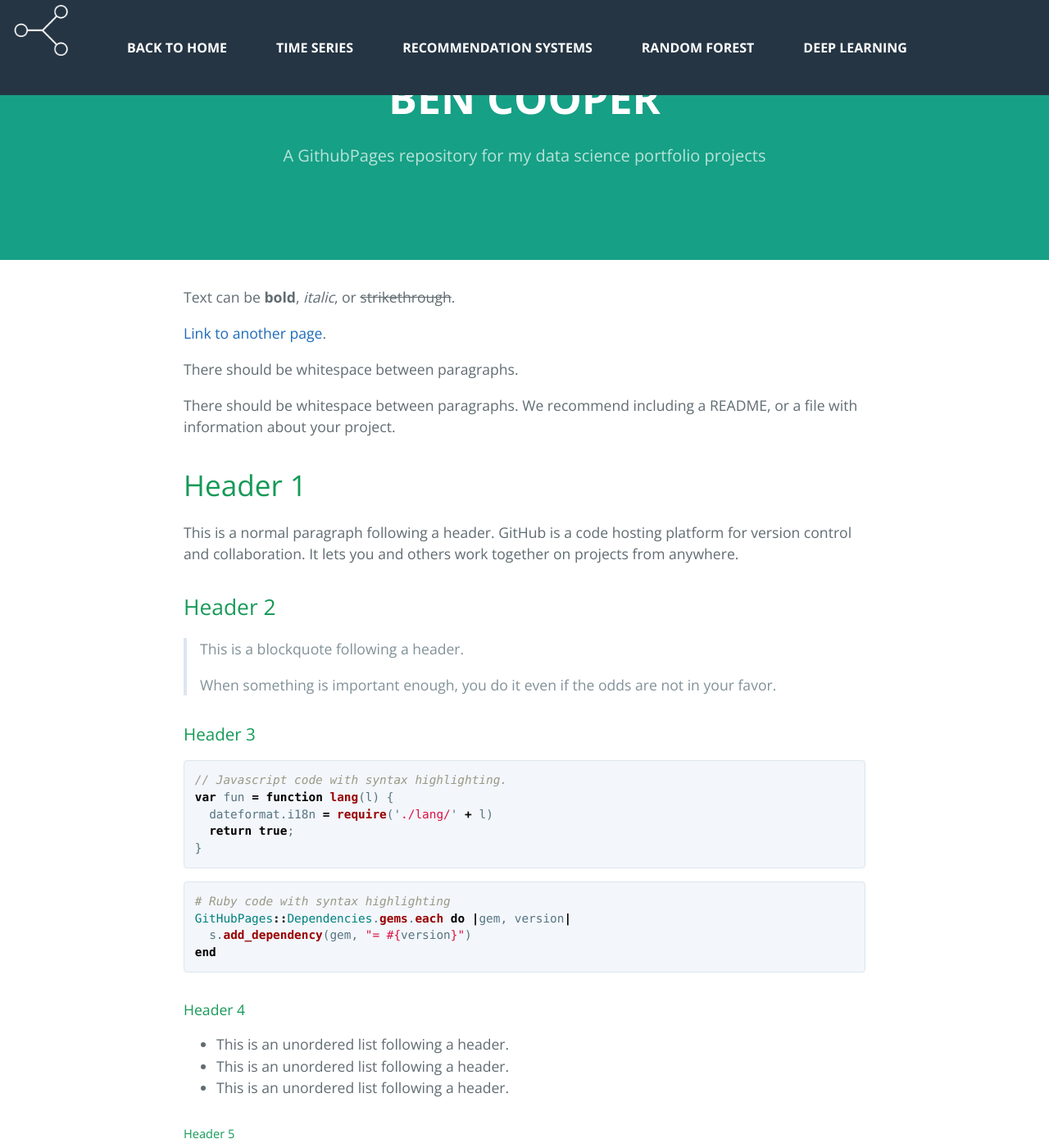
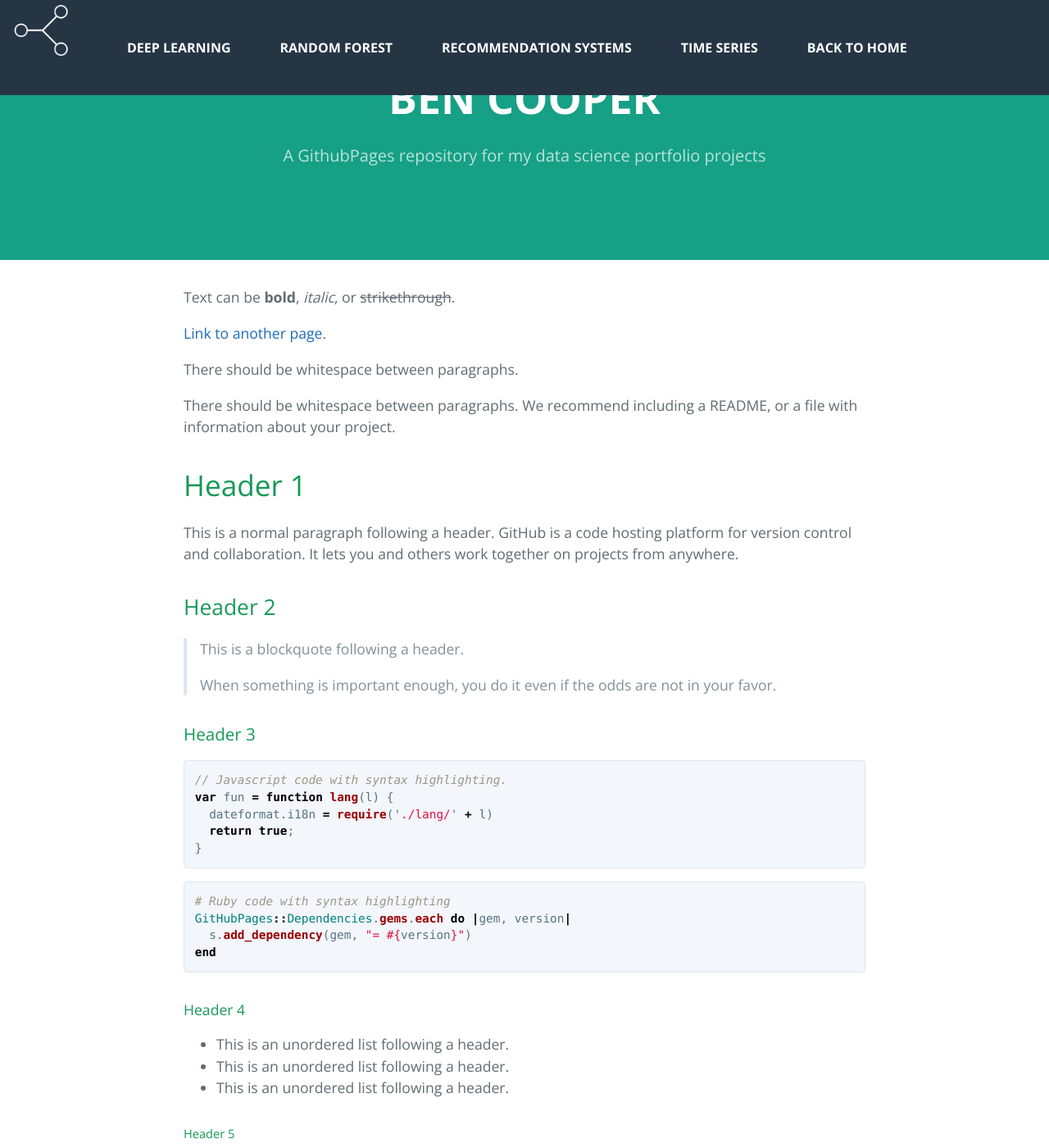
Before and after one commit to benjamin-j-cooper/benjamin-j-cooper.github.io, a Jekyll site: the page built from docs/index.md, in a window 1280 px wide and 1400 px high. Shown: the whole window at 82% size. Built offline with Jekyll 4.4.1, drawn with Linux system fonts in a browser that asks for light colours.

Commit message:
troubleshooting mobile compatability

```diff
--- a/docs/_sass/jekyll-theme-cayman.scss
+++ b/docs/_sass/jekyll-theme-cayman.scss
@@ -109,7 +109,7 @@ a {
   color: #fff;
   text-align: center;
   background-color: #16a085;
-  padding-top: 5rem;
+  padding-top: 70px;
 
   @include large {
     padding: 5rem 6rem;
@@ -408,6 +408,7 @@ a {
   color: var(--white);
   font-size: 60px;
   margin-left: 10px;
+  float: left;
 }
 /* Menu Icon */
 .hamb{
@@ -487,7 +488,7 @@ a {
   }
   .menu li{
     list-style: none;
-    float: left;
+    float: right;
   }
   .menu a {
     color: #fff;
@@ -526,7 +527,7 @@ a {
     height: 100%;
     position: fixed;
     background-color: #253544;
-    overflow: visible;
+    overflow: hidden;
 
     z-index: 1;
     margin: 0;
```
